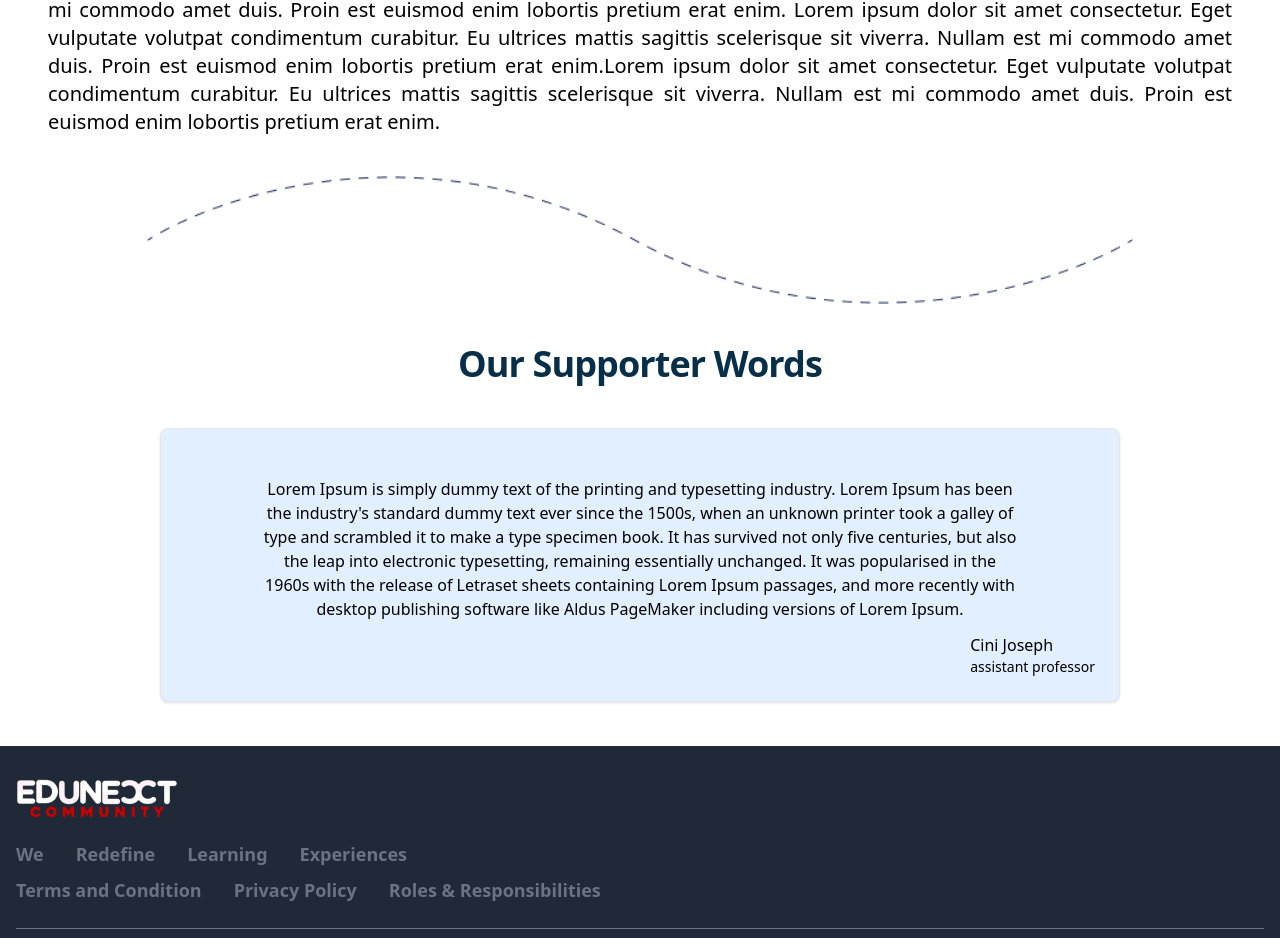
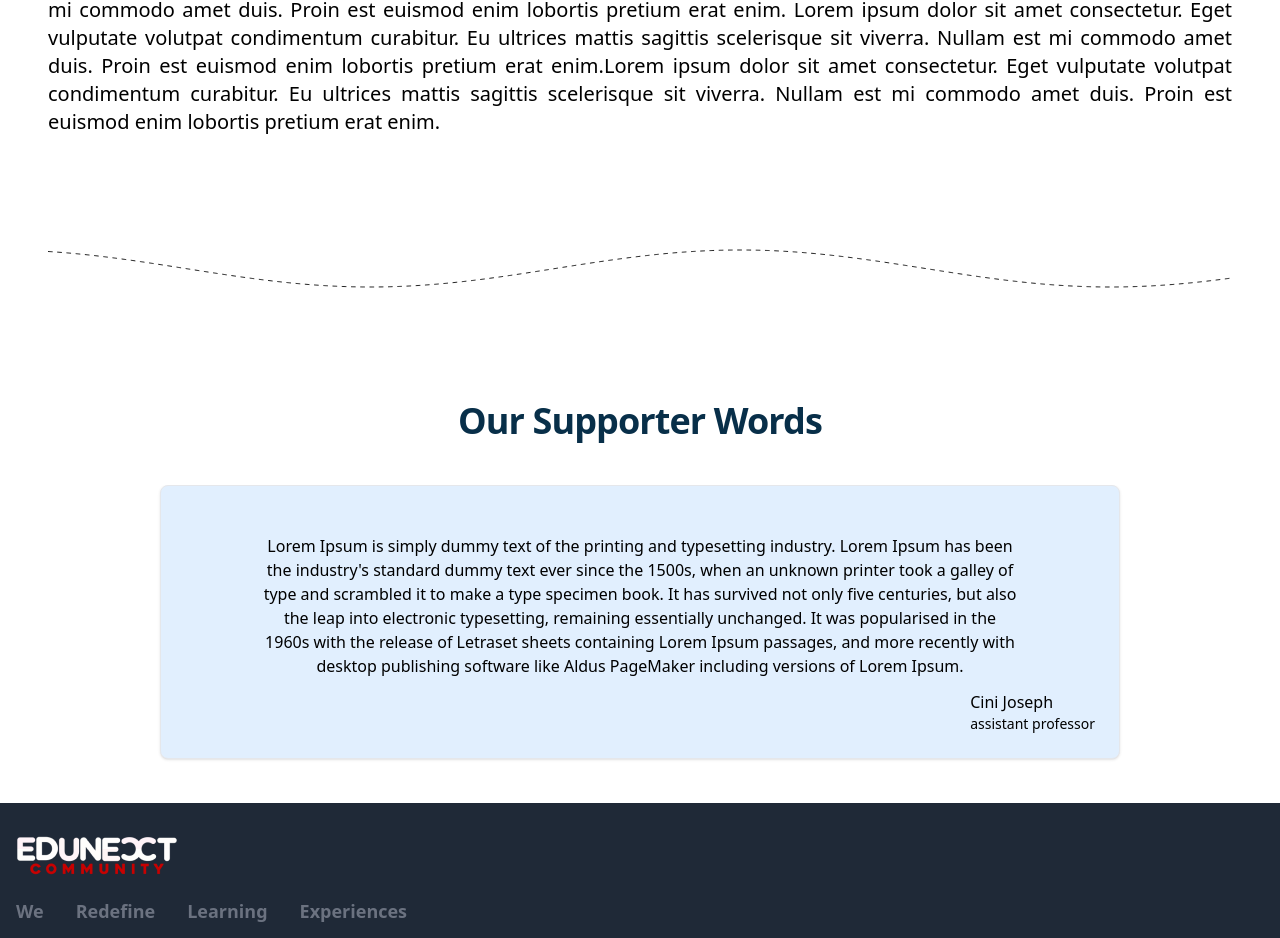
Before and after one commit to DevMorphix/Edunext.org.in, a Vue app: page /Experiences in a window 1280 px wide. Shown: the part 533-1471 px from the top of the page. Built offline with nearby package versions, Linux system fonts and the light colour scheme.

Commit message:
on scroll animation

```diff
--- a/src/components/reuse/Footer.vue
+++ b/src/components/reuse/Footer.vue
@@ -5,10 +5,10 @@
       <div class="grid grid-cols-1 sm:grid-cols-2 gap-15">
         <div>
           <div class="flex space-x-8">
-            <h4 class="text-lg text-gray-500 font-semibold mb-2 hover:text-white">We</h4>
-            <h4 class="text-lg text-gray-500 font-semibold mb-2 hover:text-white">Redefine</h4>
-            <h4 class="text-lg text-gray-500 font-semibold mb-2 hover:text-white">Learning</h4>
-            <h4 class="text-lg text-gray-500 font-semibold mb-2 hover:text-white">Experiences</h4>
+            <a href="/about"  ><h4 class="text-lg text-gray-500 font-semibold mb-2 hover:text-white">We</h4></a>
+            <a href="/redefine"  ><h4 class="text-lg text-gray-500 font-semibold mb-2 hover:text-white">Redefine</h4></a>
+            <a  href="/learning"  ><h4 class="text-lg text-gray-500 font-semibold mb-2 hover:text-white">Learning</h4></a>
+            <a href="/Experiences" ><h4  class="text-lg text-gray-500 font-semibold mb-2 hover:text-white">Experiences</h4></a>
           </div>
         </div>
         <div class="flex justify-end items-center">
--- a/src/components/reuse/Navbar.vue
+++ b/src/components/reuse/Navbar.vue
@@ -1,6 +1,6 @@
 <template>
 
-  <nav class="bg-white dark:bg-gray-900 w-full z-20 top-0 start-0 border-b border-gray-200 dark:border-gray-600">
+  <nav class="bg-white dark:bg-gray-900 w-full z-50 top-0 start-0 border-b border-gray-200 dark:border-gray-600">
     <div class="max-w-screen-xl flex flex-wrap items-center justify-between mx-auto p-4">
       <a href="/" class="flex md:-ml-5 items-center space-x-3 rtl:space-x-reverse">
         <img src="/assets/logo.png" class="h-8" alt="Edunext ">
@@ -20,7 +20,7 @@
           </svg>
         </button>
       </div>
-      <div class="items-center justify-between hidden w-full md:flex md:w-auto md:order-1" id="navbar-sticky">
+      <div class="z-50 items-center justify-between hidden w-full md:flex md:w-auto md:order-1" id="navbar-sticky">
         <ul
           class="flex flex-col p-4 md:p-0 mt-4 font-medium border border-gray-100 rounded-lg bg-gray-50 md:space-x-8 rtl:space-x-reverse md:flex-row md:mt-0 md:border-0 md:bg-white dark:bg-gray-800 md:dark:bg-gray-900 dark:border-gray-700">
           <li>
--- /dev/null
+++ b/src/components/wave.vue
@@ -0,0 +1,62 @@
+<template>
+    <svg :width="width" :height="height" :viewBox="`0 0 ${width} ${height}`">
+      <path
+        :d="pathData"
+        stroke="black"
+        fill="transparent"
+        stroke-dasharray="5,5"
+      />
+    </svg>
+  </template>
+
+  <script>
+  export default {
+    name: 'SineWave',
+    data() {
+      return {
+        width: window.innerWidth,
+        height: 200,
+        amplitude: 20,
+        wavelength: 800,
+        phase: 0,
+      };
+    },
+    computed: {
+      pathData() {
+        const { width, height, amplitude, wavelength, phase } = this;
+        let path = '';
+        for (let x = 0; x <= width; x++) {
+          const y = amplitude * Math.sin((2 * Math.PI * x) / wavelength + phase) + height / 2;
+          path += `${x === 0 ? 'M' : 'L'}${x},${y} `;
+        }
+        return path.trim();
+      },
+    },
+    mounted() {
+      this.animate();
+      window.addEventListener('resize', this.updateDimensions);
+    },
+    beforeDestroy() {
+      window.removeEventListener('resize', this.updateDimensions);
+    },
+    methods: {
+      animate() {
+        setInterval(() => {
+          this.phase += 0.1;
+        }, 50);
+      },
+      updateDimensions() {
+        this.width = window.innerWidth;
+        // this.height = window.innerHeight;
+      },
+    },
+  };
+  </script>
+
+  <style scoped>
+  svg {
+    width: 100%;
+    height: 100%;
+    display: block;
+  }
+  </style>
--- a/src/views/ExperienceView.vue
+++ b/src/views/ExperienceView.vue
@@ -1,22 +1,23 @@
 <template>
+  <div>
     <navbar />
     <section>
       <div class="px-12 mt-20">
         <div class="grid grid-cols-4 px-7 flex md:ml-10">
-          <div class="md:mr-2 justify-center items-center">
+          <div class="md:mr-2 justify-center items-center" data-aos="fade-up">
             <img src="/assets/Experience/Rectangle 76.png" alt="" class="csl" />
           </div>
-          <div class="md:mr-2 justify-center items-center">
+          <div class="md:mr-2 justify-center items-center" data-aos="fade-up" data-aos-delay="100">
             <img src="/assets/Experience/Rectangle 79.png" alt="" class="csl" />
           </div>
-          <div class="md:mr-2 justify-center items-center">
+          <div class="md:mr-2 justify-center items-center" data-aos="fade-up" data-aos-delay="200">
             <img src="/assets/Experience/Rectangle 77.png" alt="" class="csl" />
           </div>
-          <div class="md:mr-2 justify-center items-center">
+          <div class="md:mr-2 justify-center items-center" data-aos="fade-up" data-aos-delay="300">
             <img src="/assets/Experience/Rectangle 77.png" alt="" class="csl " />
           </div>
         </div>
-        <section class="bg-white dark:bg-gray-900 antialiased mt-8 md:mt-0 lg:mt-0 xl:mt-0">
+        <section class="bg-white dark:bg-gray-900 antialiased mt-8 md:mt-0 lg:mt-0 xl:mt-0" data-aos="fade-up" data-aos-delay="400">
           <div class="max-w-screen-xl mx-auto">
             <h2 class="text-3xl font-semibold leading-tight tracking-tight text-sky-950 sm:text-4xl dark:text-white">
               The Experiences.
@@ -34,37 +35,45 @@
             </p>
           </div>
         </section>
-        <div class="item-center flex justify-center py-10">
-          <img src="/assets/Experience/Vector 10.png" alt="" class="w-10/12 h-32" />
+        <div class="item-center flex justify-center py-10" data-aos="fade-up" data-aos-delay="500">
+          <!-- <img src="/assets/Experience/Vector 10.png" alt="" class="w-10/12 h-32" /> -->
+          <wave />
         </div>
         <div></div>
       </div>
-
-
     </section>
-    <testimonial/>
+    <testimonial />
     <Footer />
+  </div>
 </template>
 
 <script>
+import AOS from 'aos';
+import 'aos/dist/aos.css';
 import navbar from '@/components/reuse/Navbar.vue';
 import Footer from '@/components/reuse/Footer.vue';
 import testimonial from '@/components/testimonial.vue';
+import wave from '@/components/wave.vue';
+
 export default {
   name: 'ExperienceView',
   components: {
     navbar,
     Footer,
-      testimonial
+    testimonial,
+    wave
+  },
+  mounted() {
+    AOS.init({
+      duration: 1000,
+      once: true
+    });
   },
 };
 </script>
 
 <style>
-.csl{
-
+.csl {
   width: 315px;
-
 }
-
 </style>
```
Lines whose indentation alone changed are shown as unchanged.
